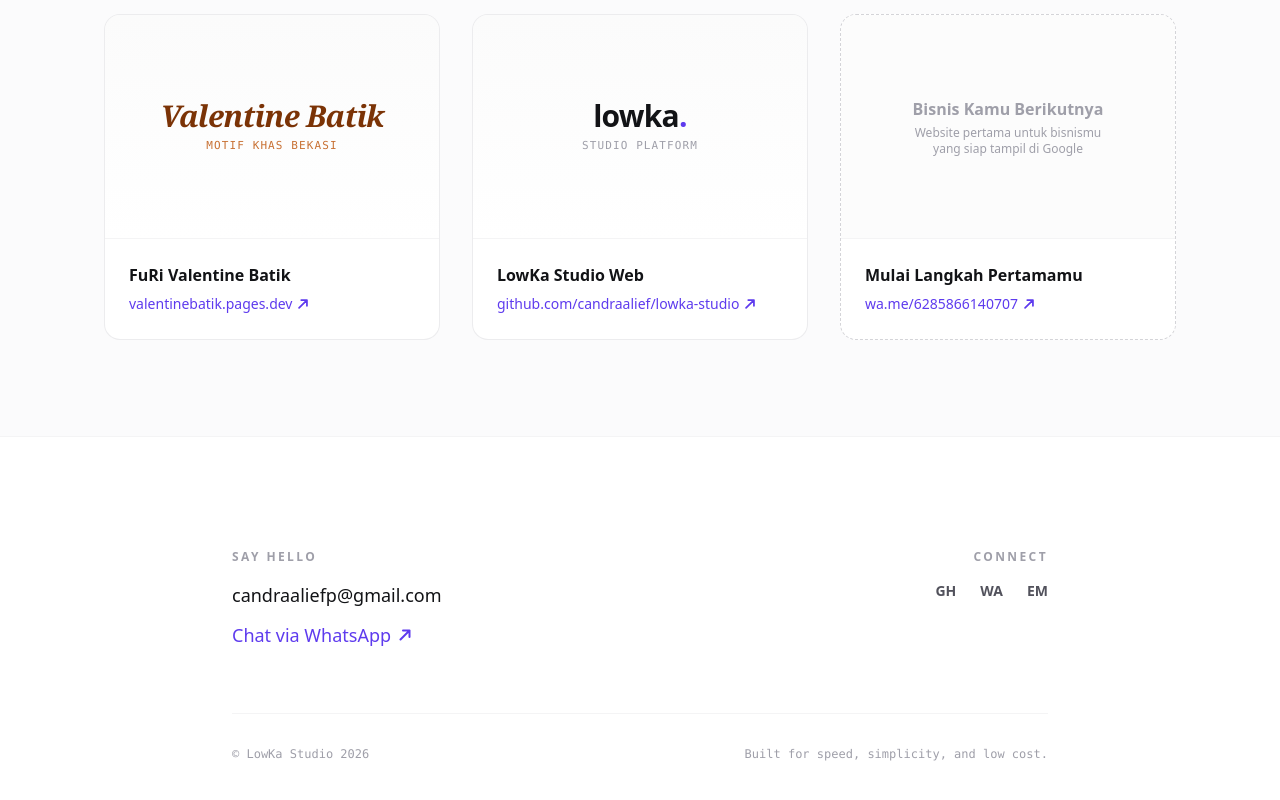
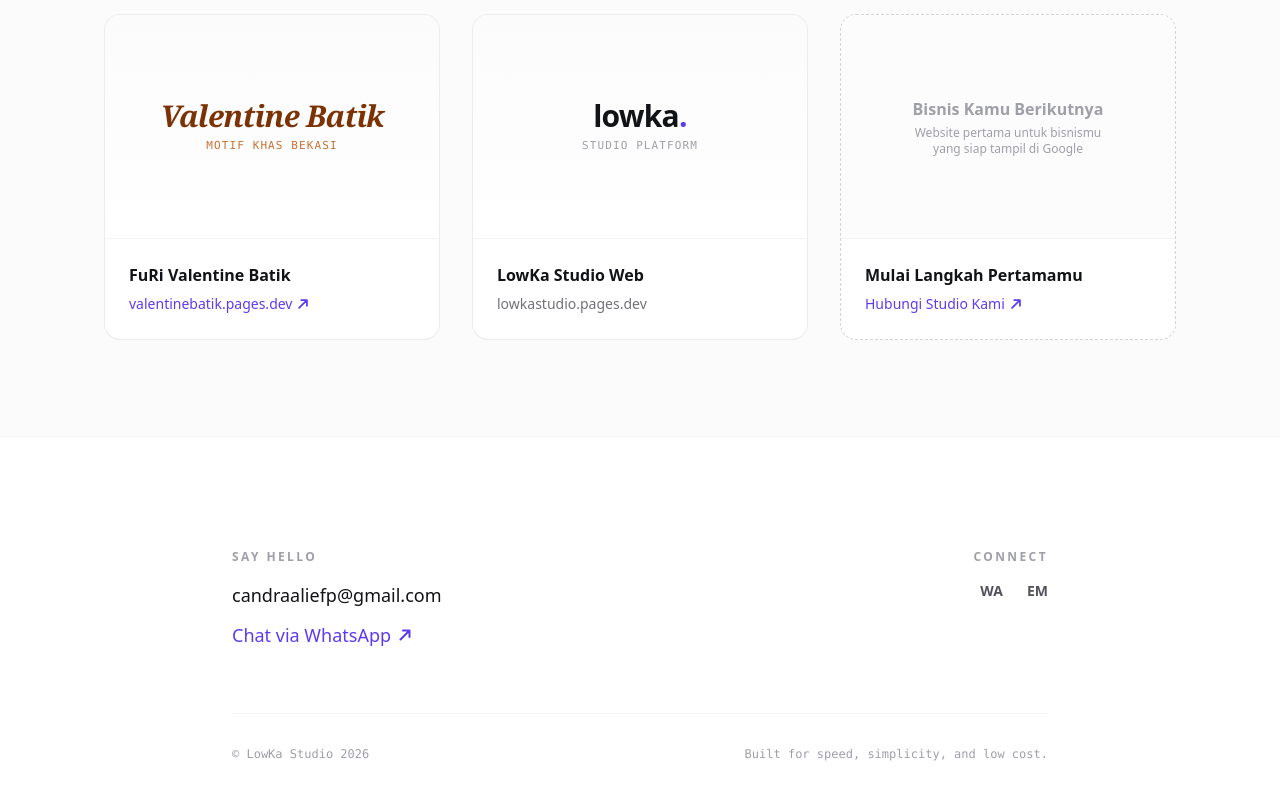
Before and after one commit to candraalief/lowka-studio, a Next.js app: page / in a window 1280 px wide. Shown: the part 1143-1943 px from the top of the page. Built offline with nearby package versions, Linux system fonts and the light colour scheme.

Commit message:
chore: remove personal github refs and clear whatsapp direct links

```diff
--- a/src/app/layout.tsx
+++ b/src/app/layout.tsx
@@ -30,7 +30,6 @@ export const metadata: Metadata = {
     title: "LowKa Studio — Solusi Website UMKM Indonesia",
     description:
       "Website pertama yang simpel, kencang, dan ramah kantong untuk bisnis kamu.",
-    url: "https://github.com/candraalief/lowka-studio",
     siteName: "LowKa Studio",
     locale: "id_ID",
     type: "website",
@@ -47,7 +46,7 @@ export default function RootLayout({
       lang="id"
       className={`${geistSans.variable} ${geistMono.variable} scroll-smooth antialiased`}
     >
-      <body className="min-h-screen bg-zinc-950 text-zinc-100 flex flex-col">
+      <body className="min-h-screen bg-[#fbfbfd] text-[#121316] flex flex-col">
         {children}
       </body>
     </html>
--- a/src/components/ContactSection.tsx
+++ b/src/components/ContactSection.tsx
@@ -27,9 +27,7 @@ export default function ContactSection() {
               </li>
               <li>
                 <a
-                  href="https://wa.me/6285866140707?text=Halo%20LowKa%20Studio%2C%20saya%20tertarik%20bikin%20website%20untuk%20usaha%20saya."
-                  target="_blank"
-                  rel="noopener noreferrer"
+                  href="#"
                   className="text-[#5e3bee] hover:underline inline-flex items-center gap-1.5"
                 >
                   <span>{contact.whatsapp}</span>
@@ -49,24 +47,14 @@ export default function ContactSection() {
             </ul>
           </div>
 
-          {/* Socials / Repo */}
+          {/* Socials / Direct */}
           <div className="flex flex-col md:items-end">
             <span className="text-xs font-semibold uppercase tracking-[0.2em] text-zinc-400 block mb-4">
               Connect
             </span>
             <div className="flex items-center gap-6 text-sm font-semibold text-zinc-600">
               <a
-                href="https://github.com/candraalief/lowka-studio"
-                target="_blank"
-                rel="noopener noreferrer"
-                className="hover:text-[#5e3bee] transition-colors"
-              >
-                GH
-              </a>
-              <a
-                href="https://wa.me/6285866140707"
-                target="_blank"
-                rel="noopener noreferrer"
+                href="#"
                 className="hover:text-[#5e3bee] transition-colors"
               >
                 WA
--- a/src/components/Hero.tsx
+++ b/src/components/Hero.tsx
@@ -30,12 +30,10 @@ export default function Hero() {
           <p>{hero.p3}</p>
         </div>
 
-        {/* Purple Contact Link with 45-degree arrow */}
+        {/* Contact Link scrolling to #contact */}
         <div>
           <a
-            href="https://wa.me/6285866140707?text=Halo%20LowKa%20Studio%2C%20saya%20ingin%20tanya%20pembuatan%20website%20untuk%20usaha%20saya."
-            target="_blank"
-            rel="noopener noreferrer"
+            href="#contact"
             className="inline-flex items-center gap-1.5 text-[#5e3bee] font-medium text-lg hover:underline transition-all"
           >
             <span>{hero.contactLink}</span>
--- a/src/components/Navbar.tsx
+++ b/src/components/Navbar.tsx
@@ -81,15 +81,6 @@ export default function Navbar() {
           >
             {dict.nav.sayHello}
           </a>
-          <a
-            href="https://wa.me/6285866140707"
-            target="_blank"
-            rel="noopener noreferrer"
-            onClick={() => setMenuOpen(false)}
-            className="text-[#5e3bee] hover:underline"
-          >
-            WhatsApp ↗
-          </a>
         </div>
       )}
     </header>
--- a/src/components/WorkSection.tsx
+++ b/src/components/WorkSection.tsx
@@ -82,29 +82,13 @@ export default function WorkSection() {
               <h3 className="font-bold text-[#121316] text-base mb-1">
                 LowKa Studio Web
               </h3>
-              <a
-                href="https://github.com/candraalief/lowka-studio"
-                target="_blank"
-                rel="noopener noreferrer"
-                className="inline-flex items-center gap-1 text-sm font-medium text-[#5e3bee] hover:underline"
-              >
-                <span>github.com/candraalief/lowka-studio</span>
-                <svg
-                  className="w-3.5 h-3.5"
-                  viewBox="0 0 16 16"
-                  fill="none"
-                  stroke="currentColor"
-                  strokeWidth="2"
-                  strokeLinecap="round"
-                  strokeLinejoin="round"
-                >
-                  <path d="M3.5 12.5 12.5 3.5M6 3.5h6.5V10" />
-                </svg>
-              </a>
+              <span className="inline-flex items-center gap-1 text-sm font-medium text-zinc-500">
+                <span>lowkastudio.pages.dev</span>
+              </span>
             </div>
           </div>
 
-          {/* Card 3: Next UMKM Showcase (Call for next client) */}
+          {/* Card 3: Next UMKM Showcase */}
           <div className="group bg-white rounded-2xl border border-dashed border-zinc-300 overflow-hidden hover:border-[#5e3bee]/50 hover:shadow-xl hover:shadow-zinc-200/40 transition-all duration-300 flex flex-col justify-between">
             {/* Top Showcase Area with Logo */}
             <div className="h-48 sm:h-56 bg-zinc-50/50 flex flex-col items-center justify-center p-8 border-b border-zinc-100 text-center">
@@ -124,12 +108,10 @@ export default function WorkSection() {
                 {language === "id" ? "Mulai Langkah Pertamamu" : "Take Your First Step"}
               </h3>
               <a
-                href="https://wa.me/6285866140707?text=Halo%20LowKa%20Studio%2C%20saya%20tertarik%20bikin%20website%20untuk%20usaha%20saya."
-                target="_blank"
-                rel="noopener noreferrer"
+                href="#contact"
                 className="inline-flex items-center gap-1 text-sm font-medium text-[#5e3bee] hover:underline"
               >
-                <span>wa.me/6285866140707</span>
+                <span>{language === "id" ? "Hubungi Studio Kami" : "Contact Our Studio"}</span>
                 <svg
                   className="w-3.5 h-3.5"
                   viewBox="0 0 16 16"
--- a/src/content/dictionary.ts
+++ b/src/content/dictionary.ts
@@ -31,8 +31,6 @@ export interface Dictionary {
     heading: string;
     email: string;
     whatsapp: string;
-    whatsappNumber: string;
-    github: string;
     copyright: string;
   };
 }
@@ -71,8 +69,6 @@ export const dictionaries: Record<Language, Dictionary> = {
       heading: "Say Hello",
       email: "candraaliefp@gmail.com",
       whatsapp: "Chat via WhatsApp",
-      whatsappNumber: "+62 858-6614-0707",
-      github: "candraalief",
       copyright: "© LowKa Studio 2026",
     },
   },
@@ -109,8 +105,6 @@ export const dictionaries: Record<Language, Dictionary> = {
       heading: "Say Hello",
       email: "candraaliefp@gmail.com",
       whatsapp: "Chat via WhatsApp",
-      whatsappNumber: "+62 858-6614-0707",
-      github: "candraalief",
       copyright: "© LowKa Studio 2026",
     },
   },
```
